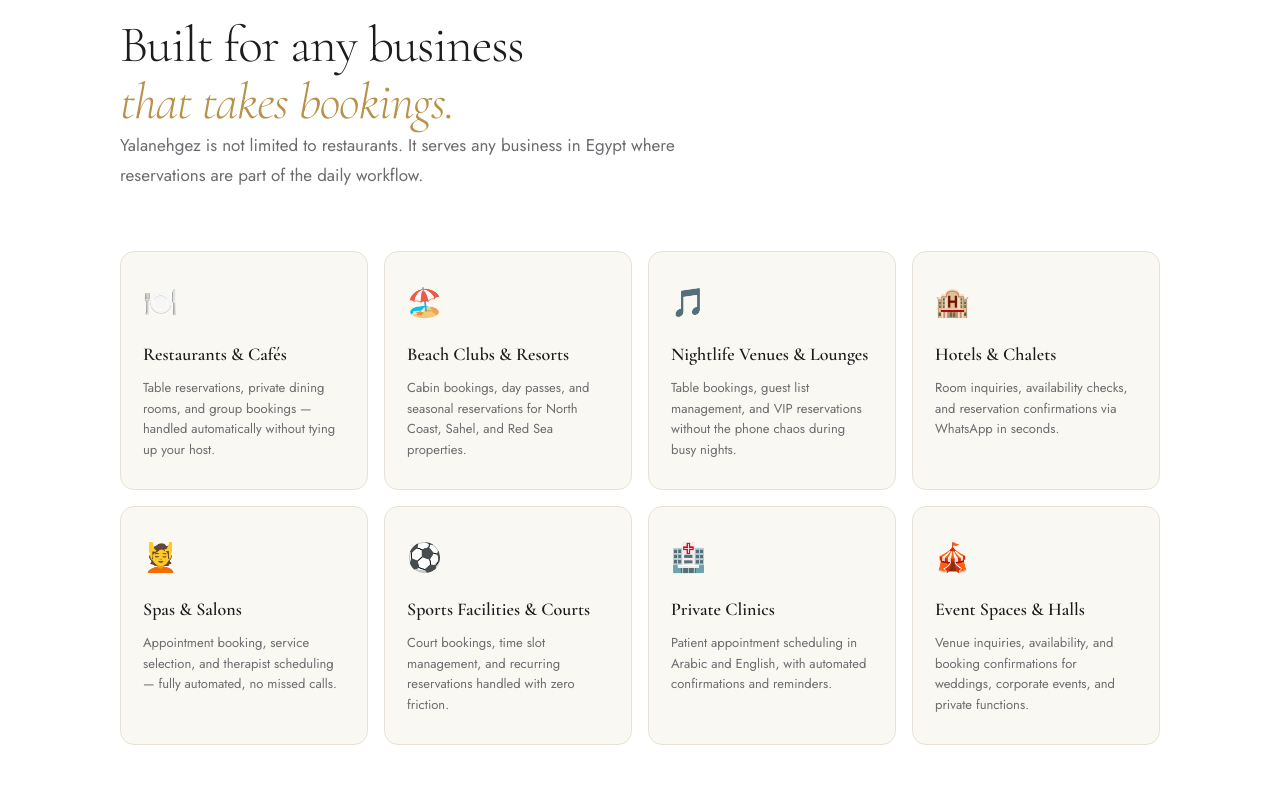
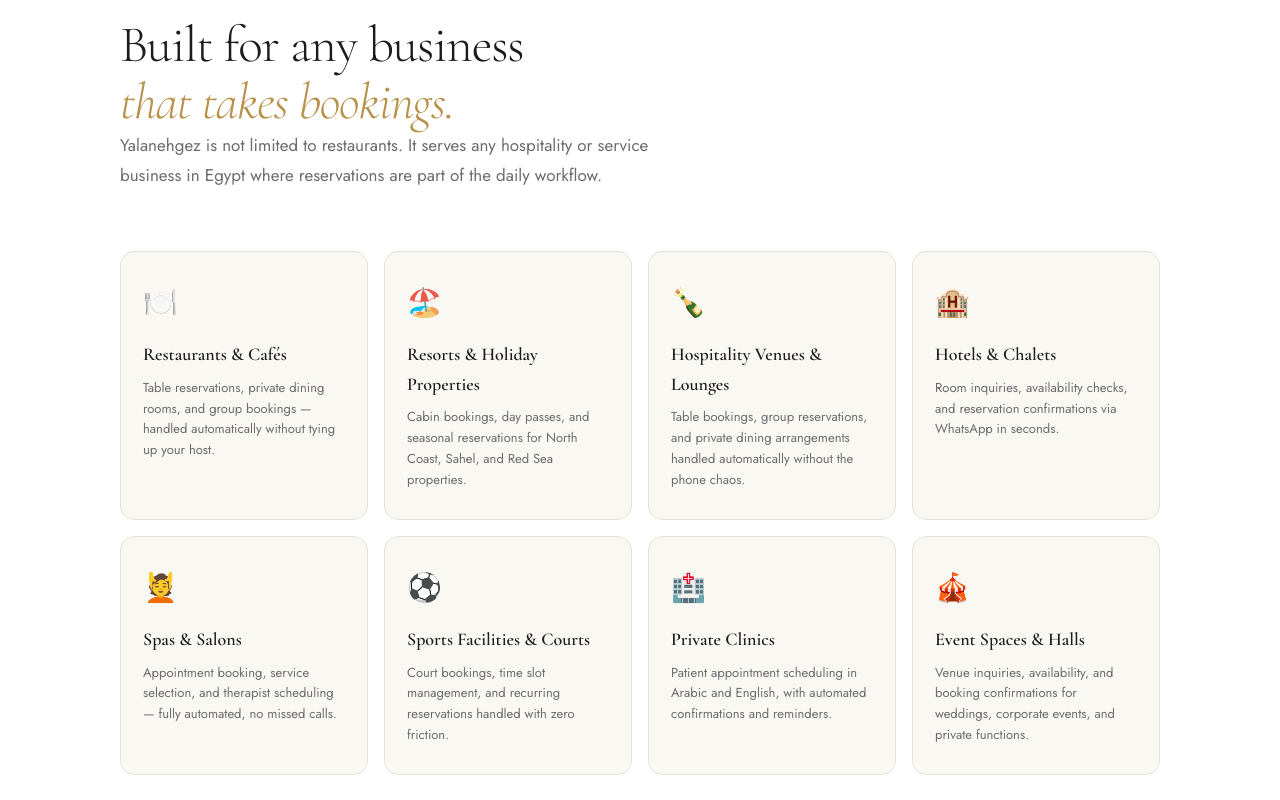
Before and after one commit to alimarwannn/yalanehgez, a plain HTML site: page index.html in a window 1280 px wide. Shown: the part 2040-2840 px from the top of the page. Drawn offline with nearby package versions, Linux system fonts and the light colour scheme.

Commit message:
Update business descriptions in index.html

```diff
--- a/index.html
+++ b/index.html
@@ -917,7 +917,7 @@
   <div class="container">
     <p class="section-label anim">Who It's For</p>
     <h2 class="anim">Built for any business<br><em>that takes bookings.</em></h2>
-    <p class="section-intro anim">Yalanehgez is not limited to restaurants. It serves any business in Egypt where reservations are part of the daily workflow.</p>
+    <p class="section-intro anim">Yalanehgez is not limited to restaurants. It serves any hospitality or service business in Egypt where reservations are part of the daily workflow.</p>
 
     <div class="for-grid">
       <div class="for-card anim">
@@ -927,13 +927,13 @@
       </div>
       <div class="for-card anim">
         <div class="for-icon">🏖️</div>
-        <div class="for-title">Beach Clubs & Resorts</div>
+        <div class="for-title">Resorts & Holiday Properties</div>
         <div class="for-desc">Cabin bookings, day passes, and seasonal reservations for North Coast, Sahel, and Red Sea properties.</div>
       </div>
       <div class="for-card anim">
-        <div class="for-icon">🎵</div>
-        <div class="for-title">Nightlife Venues & Lounges</div>
-        <div class="for-desc">Table bookings, guest list management, and VIP reservations without the phone chaos during busy nights.</div>
+        <div class="for-icon">🍾</div>
+        <div class="for-title">Hospitality Venues & Lounges</div>
+        <div class="for-desc">Table bookings, group reservations, and private dining arrangements handled automatically without the phone chaos.</div>
       </div>
       <div class="for-card anim">
         <div class="for-icon">🏨</div>
@@ -1068,7 +1068,7 @@
       <!-- Info -->
       <div>
         <p class="contact-desc anim">
-          We work with restaurants, beach clubs, resorts, clinics, salons, and any booking-based business in Egypt. Reach out and we'll walk you through exactly how Yalanehgez would work for your operation.
+          We work with restaurants, resorts, hotels, clinics, salons, and any booking-based business in Egypt. Reach out and we'll walk you through exactly how Yalanehgez would work for your operation.
         </p>
 
         <div class="contact-item anim">
```
